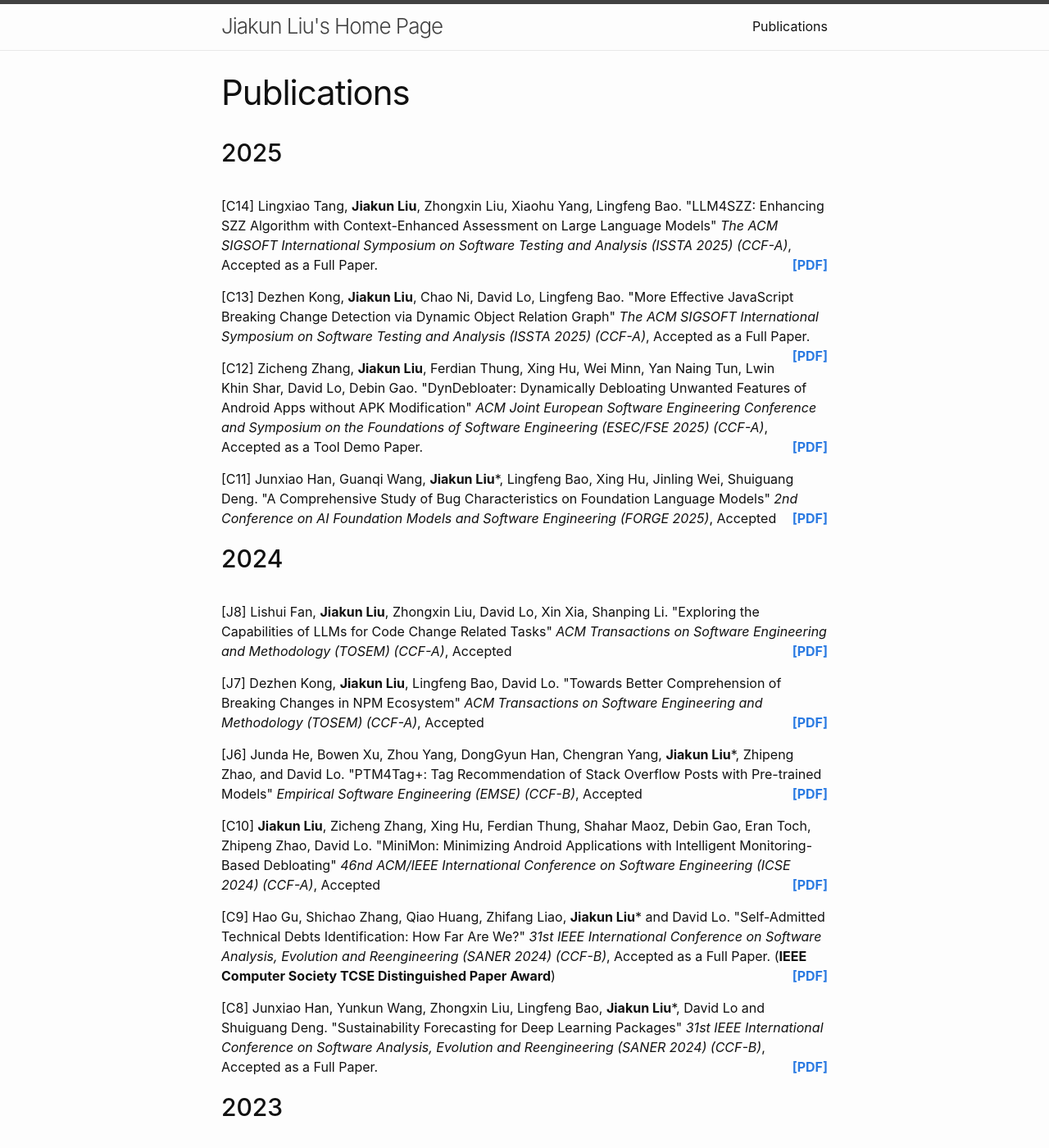
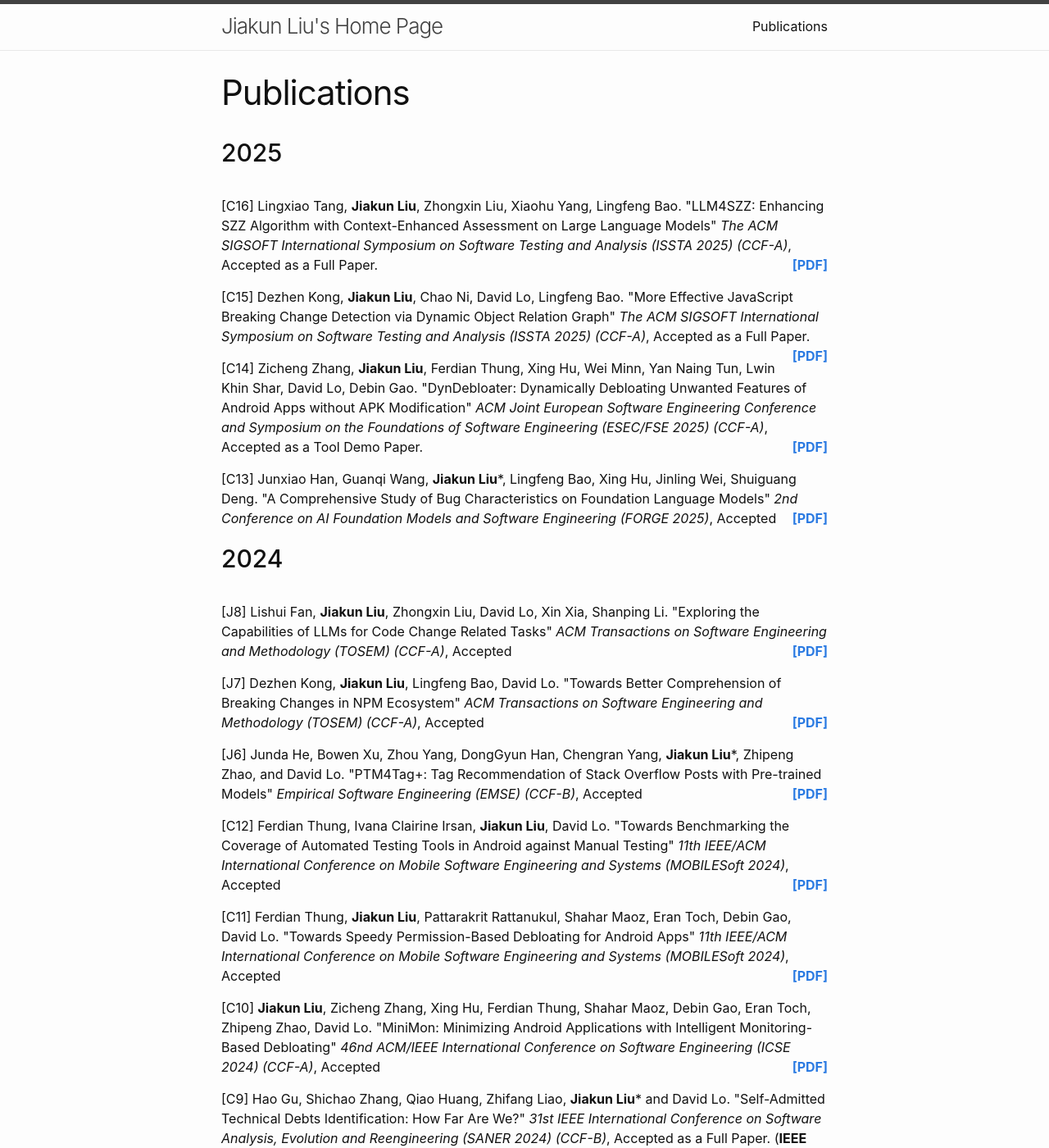
Before and after one commit to jiakun-liu/jiakun-liu.github.io, a Jekyll site: the page built from papers.md, in a window 1280 px wide and 1400 px high. Shown: the whole window at 82% size. Built offline with Jekyll 4.4.1, drawn with Linux system fonts in a browser that asks for light colours.

Commit message:
update mobile soft

```diff
--- a/_data/papers.json
+++ b/_data/papers.json
@@ -1,7 +1,7 @@
 {
     "2025": [
         {
-            "idx": "C14",
+            "idx": "C16",
             "title": "LLM4SZZ: Enhancing SZZ Algorithm with Context-Enhanced Assessment on Large Language Models",
             "authors": "Lingxiao Tang, <b>Jiakun Liu</b>, Zhongxin Liu, Xiaohu Yang, Lingfeng Bao",
             "venue": "The ACM SIGSOFT International Symposium on Software Testing and Analysis (ISSTA 2025) (CCF-A)",
@@ -9,7 +9,7 @@
             "pdf": ""
         },
         {
-            "idx": "C13",
+            "idx": "C15",
             "title": "More Effective JavaScript Breaking Change Detection via Dynamic Object Relation Graph",
             "authors": "Dezhen Kong, <b>Jiakun Liu</b>, Chao Ni, David Lo, Lingfeng Bao",
             "venue": "The ACM SIGSOFT International Symposium on Software Testing and Analysis (ISSTA 2025) (CCF-A)",
@@ -17,7 +17,7 @@
             "pdf": ""
         },
         {
-            "idx": "C12",
+            "idx": "C14",
             "title": "DynDebloater: Dynamically Debloating Unwanted Features of Android Apps without APK Modification",
             "authors": "Zicheng Zhang, <b>Jiakun Liu</b>, Ferdian Thung, Xing Hu, Wei Minn, Yan Naing Tun, Lwin Khin Shar, David Lo, Debin Gao",
             "venue": "ACM Joint European Software Engineering Conference and Symposium on the Foundations of Software Engineering (ESEC/FSE 2025) (CCF-A)",
@@ -25,7 +25,7 @@
             "pdf": ""
         },
         {
-            "idx": "C11",
+            "idx": "C13",
             "title": "A Comprehensive Study of Bug Characteristics on Foundation Language Models",
             "authors": "Junxiao Han, Guanqi Wang, <b>Jiakun Liu</b>*, Lingfeng Bao, Xing Hu, Jinling Wei, Shuiguang Deng",
             "venue": "2nd Conference on AI Foundation Models and Software Engineering (FORGE 2025)",
@@ -57,6 +57,22 @@
             "venue": "Empirical Software Engineering (EMSE) (CCF-B)",
             "status": "Accepted",
             "pdf": "papers/emse2024.pdf"
+        },
+        {
+            "idx": "C12",
+            "title": "Towards Benchmarking the Coverage of Automated Testing Tools in Android against Manual Testing",
+            "authors": "Ferdian Thung, Ivana Clairine Irsan, <b>Jiakun Liu</b>, David Lo",
+            "venue": "11th IEEE/ACM  International Conference on Mobile Software Engineering and Systems (MOBILESoft 2024)",
+            "status": "Accepted",
+            "pdf": "papers/mobilesoft_2024_coverage.pdf"
+        },
+        {
+            "idx": "C11",
+            "title": "Towards Speedy Permission-Based Debloating for Android Apps",
+            "authors": "Ferdian Thung, <b>Jiakun Liu</b>, Pattarakrit Rattanukul, Shahar Maoz, Eran Toch, Debin Gao, David Lo",
+            "venue": "11th IEEE/ACM  International Conference on Mobile Software Engineering and Systems (MOBILESoft 2024)",
+            "status": "Accepted",
+            "pdf": "papers/mobilesoft_2024_permission.pdf"
         },
         {
             "idx": "C10",
```
Also changed, not shown: 2 other files.
